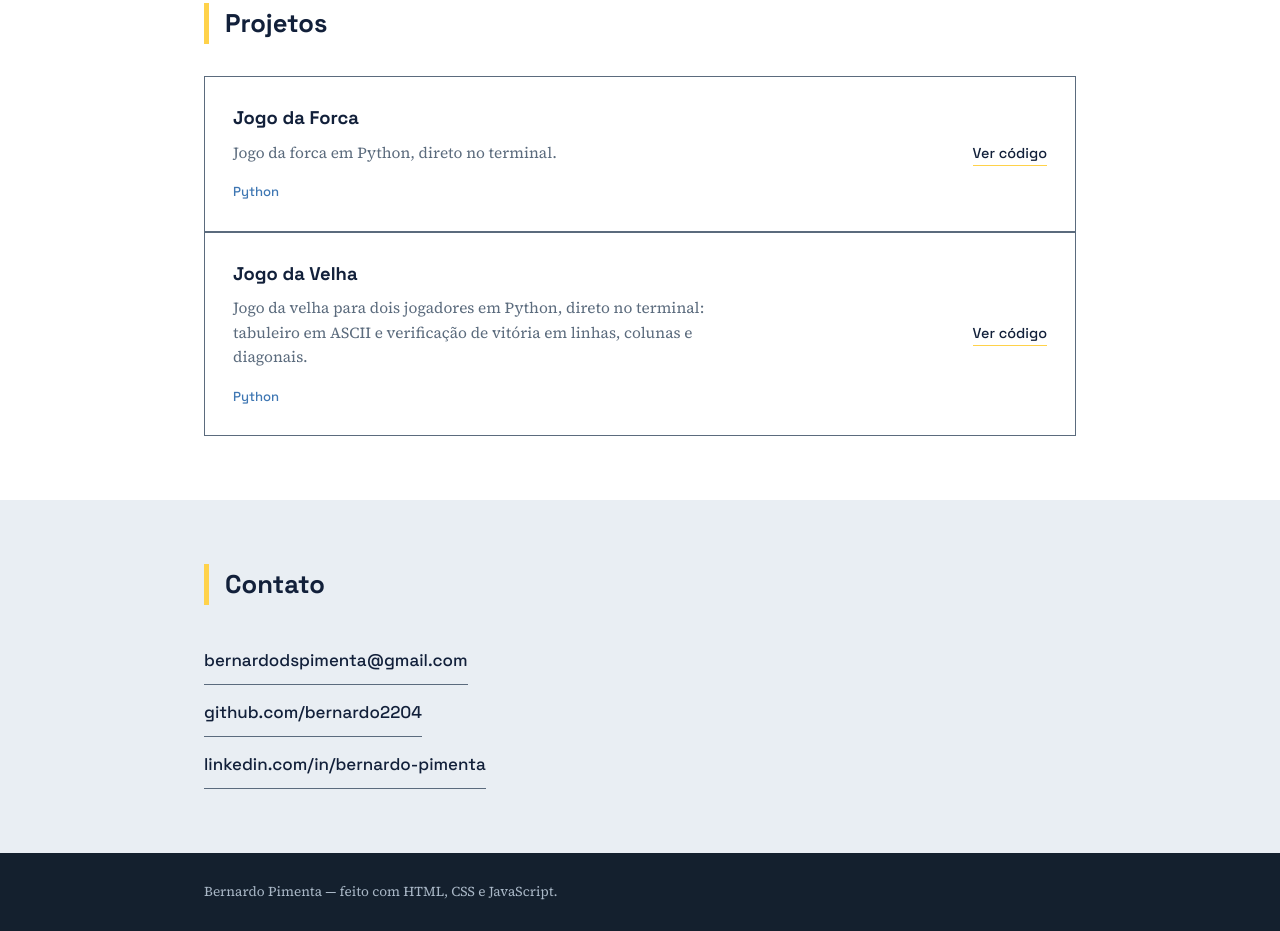
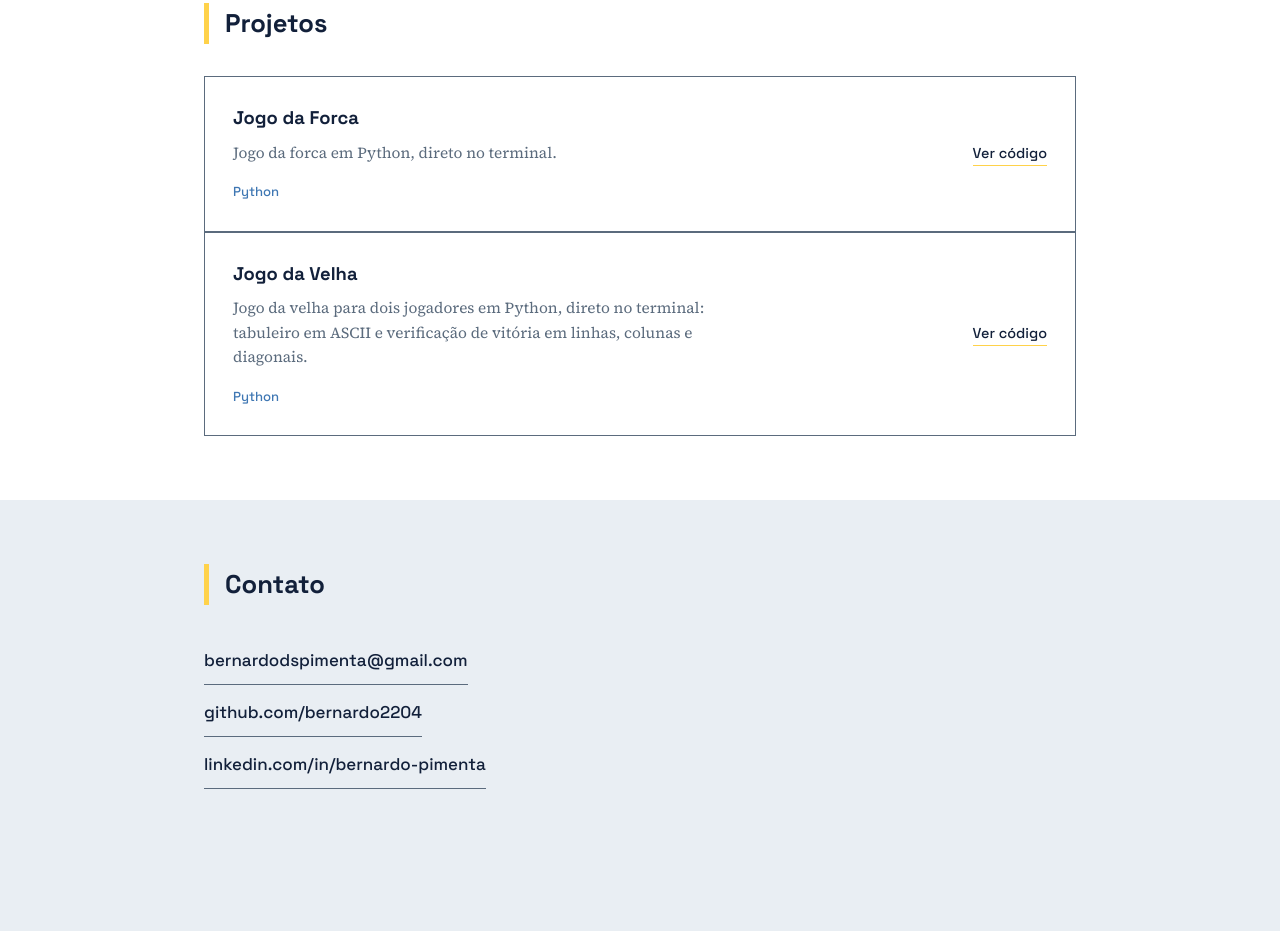
Before and after one commit to bernardo2204/portifolio, a plain HTML site: page index.html in a window 1280 px wide. Shown: the part 1489-2420 px from the top of the page. After the commit the page ends 2342 px from the top, so only its background shows below. Drawn offline with Linux system fonts and the light colour scheme.

Commit message:
Remove footer com assinatura

```diff
--- a/index.html
+++ b/index.html
@@ -116,11 +116,6 @@
   </div>
 </section>
 
-<footer>
-  <div class="envolucro">
-    <p style="margin:0; color:inherit;">Bernardo Pimenta — feito com HTML, CSS e JavaScript.</p>
-  </div>
-</footer>
 
 <script src="script.js"></script>
 
--- a/style.css
+++ b/style.css
@@ -306,13 +306,6 @@ section h2{
 
 .lista-contato a:hover{ color: var(--azul); border-color: var(--azul); }
 
-footer{
-  background: var(--nav);
-  color: #a9b7c6;
-  padding: 28px 0;
-  font-size: .85rem;
-}
-
 /* ===== responsivo a partir de 360px ===== */
 @media (max-width: 760px){
   .hero .envolucro{ grid-template-columns: 1fr; padding-top: 40px; }
```
